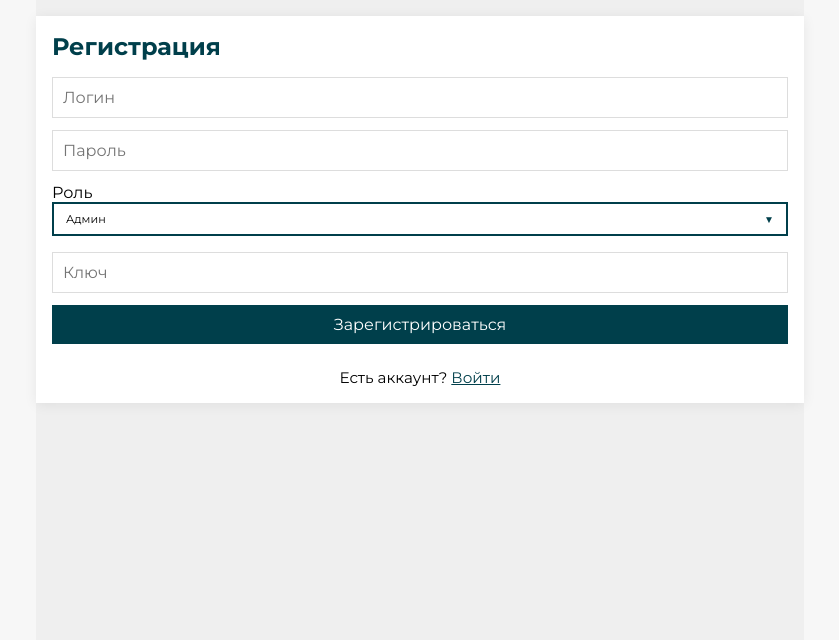
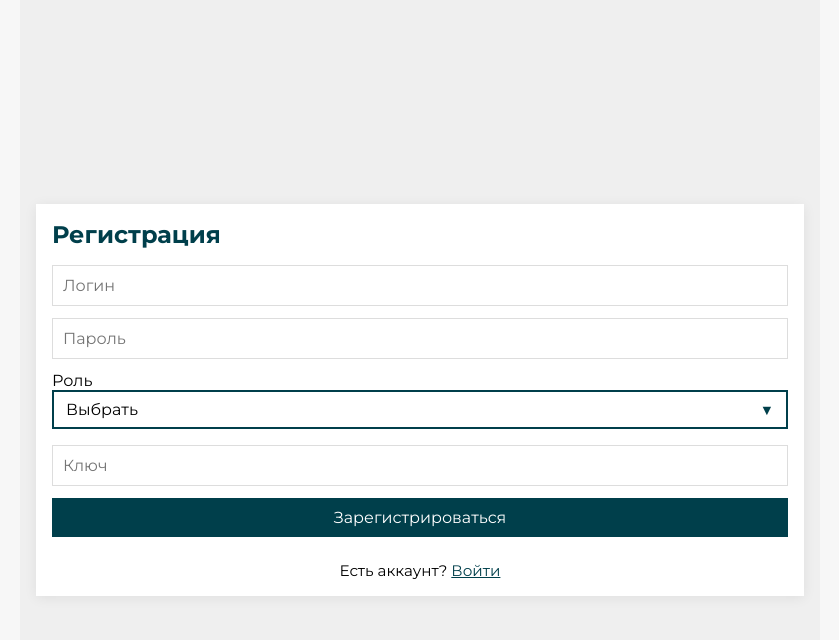
Before and after one commit to Orloviss/kaskadcrm, a React (Create React App) app in the folder frontend/: page /register in a window 1280 px wide. Shown: the top 640 px of the page, without its empty margins (220-1059 px from the left). Built offline with nearby package versions, Linux system fonts and the light colour scheme.

Commit message:
Small css fixes

```diff
--- a/frontend/src/components/Orders.jsx
+++ b/frontend/src/components/Orders.jsx
@@ -12,8 +12,8 @@ const categories = [
   'оплата налога'
 ];
 const roles = [
-  { value: 'admin', label: 'Админ' },
-  { value: 'designer', label: 'Дизайнер' }
+  { value: 'Админ', label: 'Админ' },
+  { value: 'Дизайнер', label: 'Дизайнер' }
 ];
 const sortOptions = [
   { value: 'date_desc', label: 'По дате: новые → старые' },
@@ -274,7 +274,7 @@ function OrdersHistory({ setStatsBalance }) {
             }, {})).map(([date, txs]) => {
               const daySum = txs.reduce((sum, tx) => tx.type === 'add' ? sum + Number(tx.amount) : sum - Number(tx.amount), 0);
               return (
-                <div key={date} style={{marginBottom: '1.5rem'}}>
+                <div key={date} style={{marginBottom: '0'}}>
                   <div className="date__row" style={{fontWeight: 600, fontSize: '1.1rem', margin: '0.5rem 0', display:'flex', alignItems:'center', gap:12}}>
                     {formatDateRu(date)}
                     <span style={{color:'#388e3c', fontWeight:500, fontSize:'1rem'}}> {daySum} ₽</span>
--- a/frontend/src/components/Register.jsx
+++ b/frontend/src/components/Register.jsx
@@ -5,8 +5,8 @@ import './CustomSelect.scss';
 const { API_BASE_URL } = require('../config');
 
 const roleOptions = [
-  { value: 'admin', label: 'Админ' },
-  { value: 'designer', label: 'Дизайнер' }
+  { value: 'Админ', label: 'Админ' },
+  { value: 'Дизайнер', label: 'Дизайнер' }
 ];
 const SECRET_ANSWER = '$22hs8931!';
 
--- a/frontend/src/styles/main.scss
+++ b/frontend/src/styles/main.scss
@@ -631,3 +631,13 @@ span.dot-income, span.dot-expense {
 .order-items > div > div > div.left__col > div:nth-child(3) {
   color: $blue !important;
 }
+.modal-backdrop .modal input, .modal-backdrop .modal select {
+  width: -webkit-fill-available;
+}
+.crm-wrapper:has(.auth-container) {
+  justify-content: center;
+  padding: 0 1rem;
+}
+.auth-container .custom-select__selected {
+  font-size: 1rem !important;
+}
```
Also changed, not shown: frontend/src/styles/main.css.
